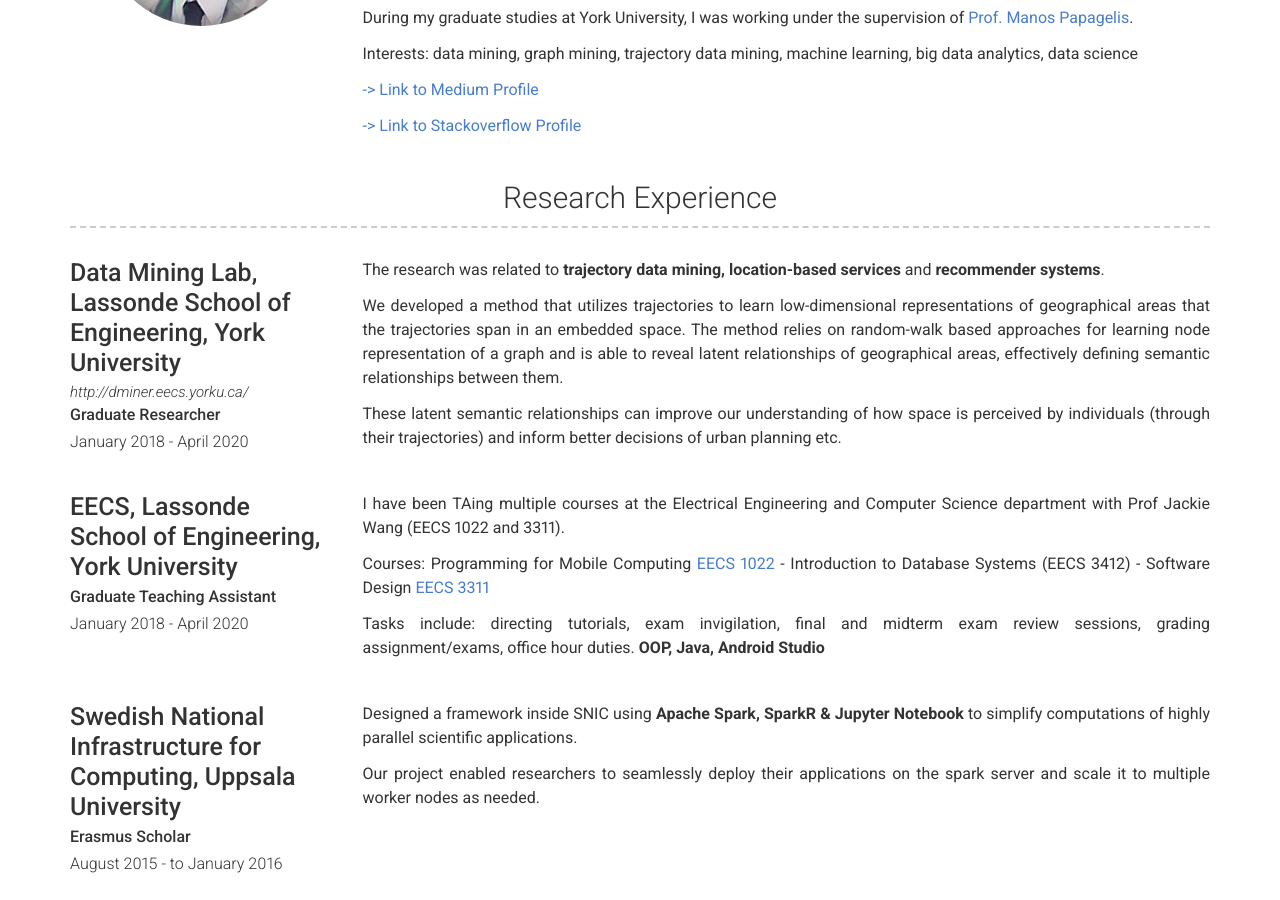
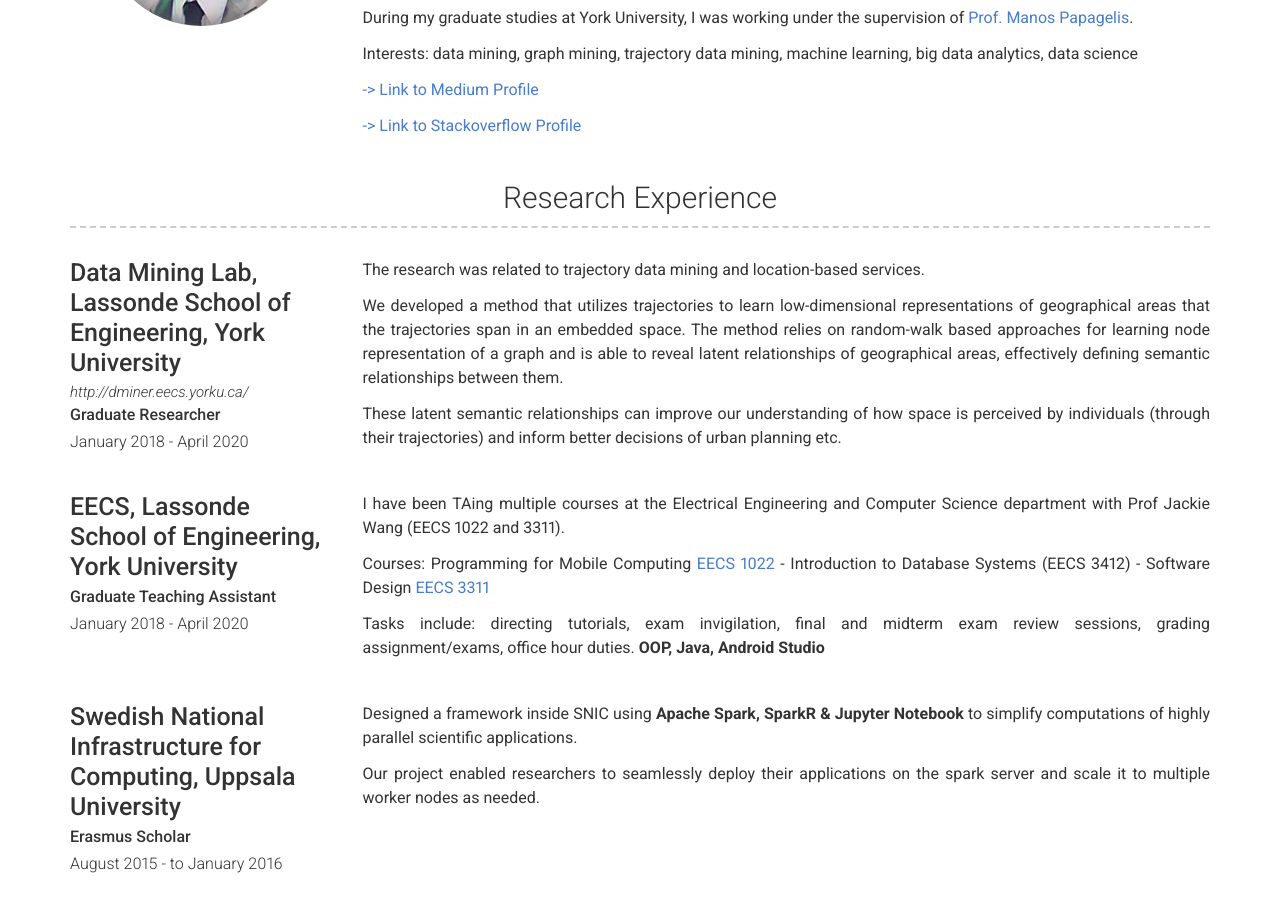
Before and after one commit to saimmehmood/saimmehmood.github.io, a Jekyll site: the page built from index.md, in a window 1280 px wide and 900 px high, scrolled down 476 px. Built offline with Jekyll 4.4.1, drawn with Linux system fonts in a browser that asks for light colours; nearby versions of some CDN libraries.

Commit message:
11/19/2020 6:31 AM

```diff
--- a/_data/experience.yml
+++ b/_data/experience.yml
@@ -6,7 +6,7 @@
   # quote: >
   #  Solving 21st century problems by diging holes and making game changing products like the *not a flamethrower*
   description: | # this will include new lines to allow paragraphs
-    The research was related to **trajectory data mining, location-based services** and **recommender systems**.
+    The research was related to trajectory data mining and location-based services.
 
     We developed a method that utilizes trajectories to learn low-dimensional representations of geographical areas
     that the trajectories span in an embedded space. The method relies on random-walk based approaches for learning
```
